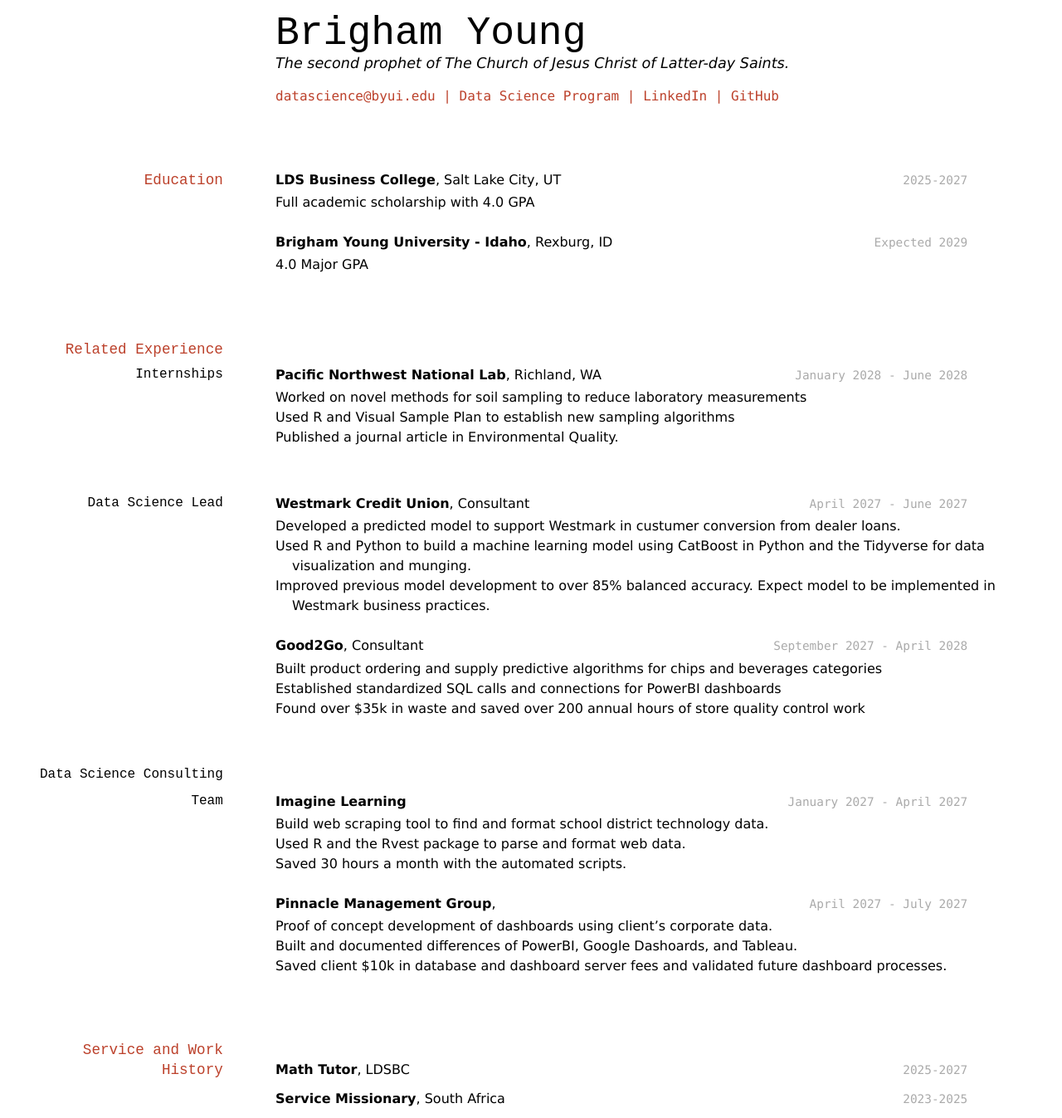
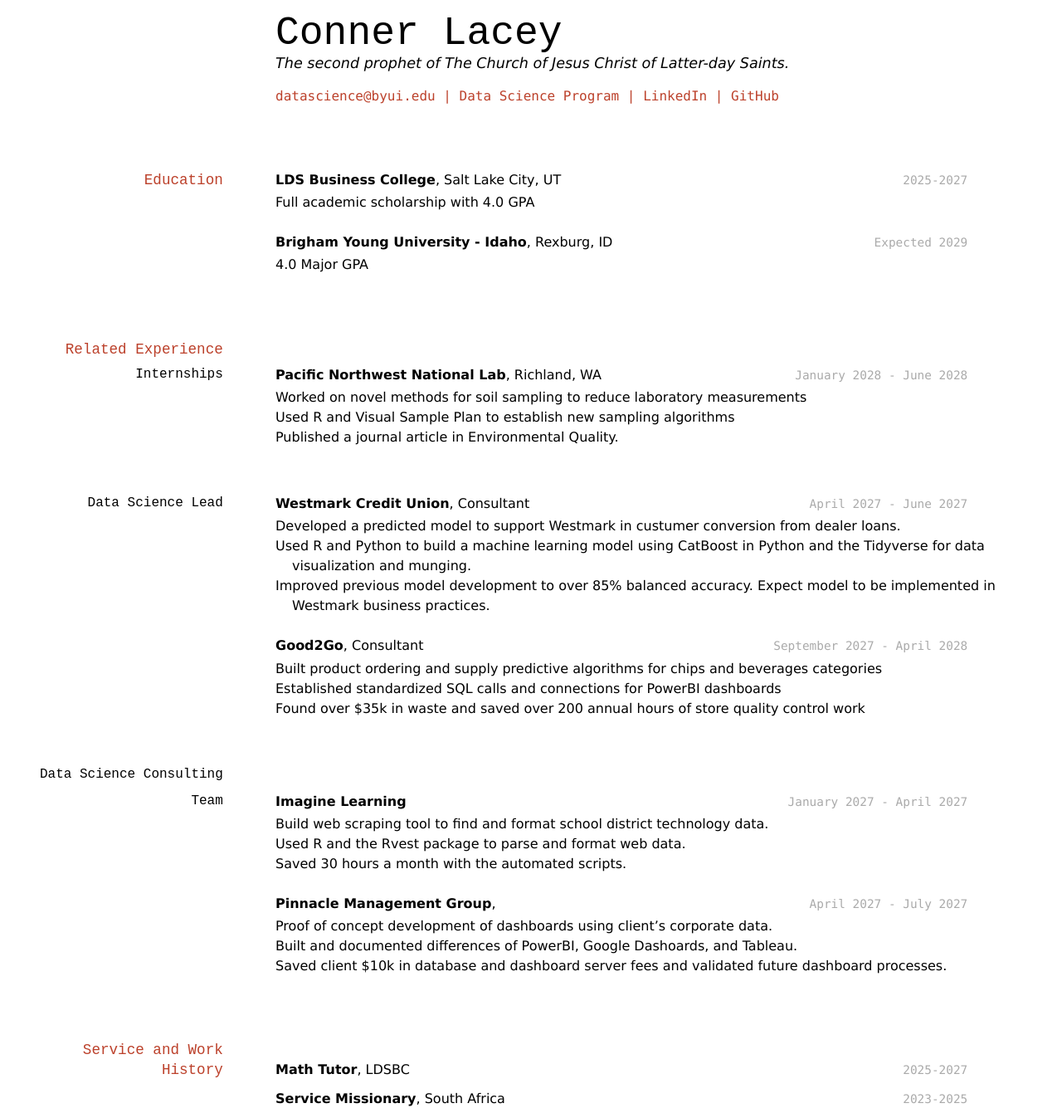
Before and after one commit to connerlacey7/lacey_resume2, a Jekyll site: the page built from docs/index.md, in a window 1280 px wide. Shown: the whole page at 83% size. Built offline with Jekyll 4.4.1, drawn with Linux system fonts in a browser that asks for light colours.

Commit message:
changed the name

```diff
--- a/docs/index.md
+++ b/docs/index.md
@@ -1,8 +1,8 @@
 ---
 layout: cv
-title: Brigham Young's Resume
+title: Conner Lacey's Resume
 ---
-# Brigham Young
+# Conner Lacey
 The second prophet of The Church of Jesus Christ of Latter-day Saints.
 
 <div id="webaddress">
```
